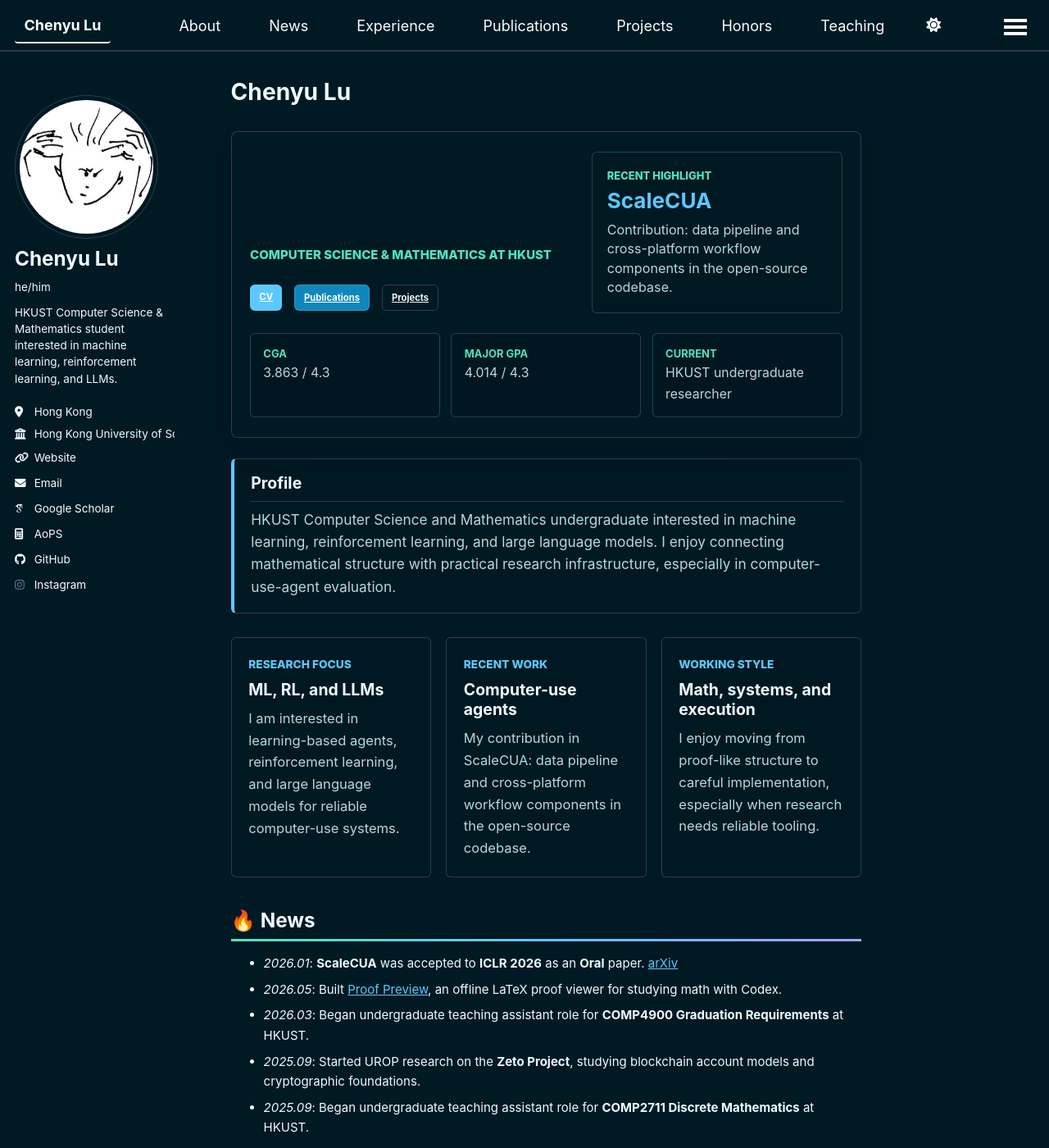
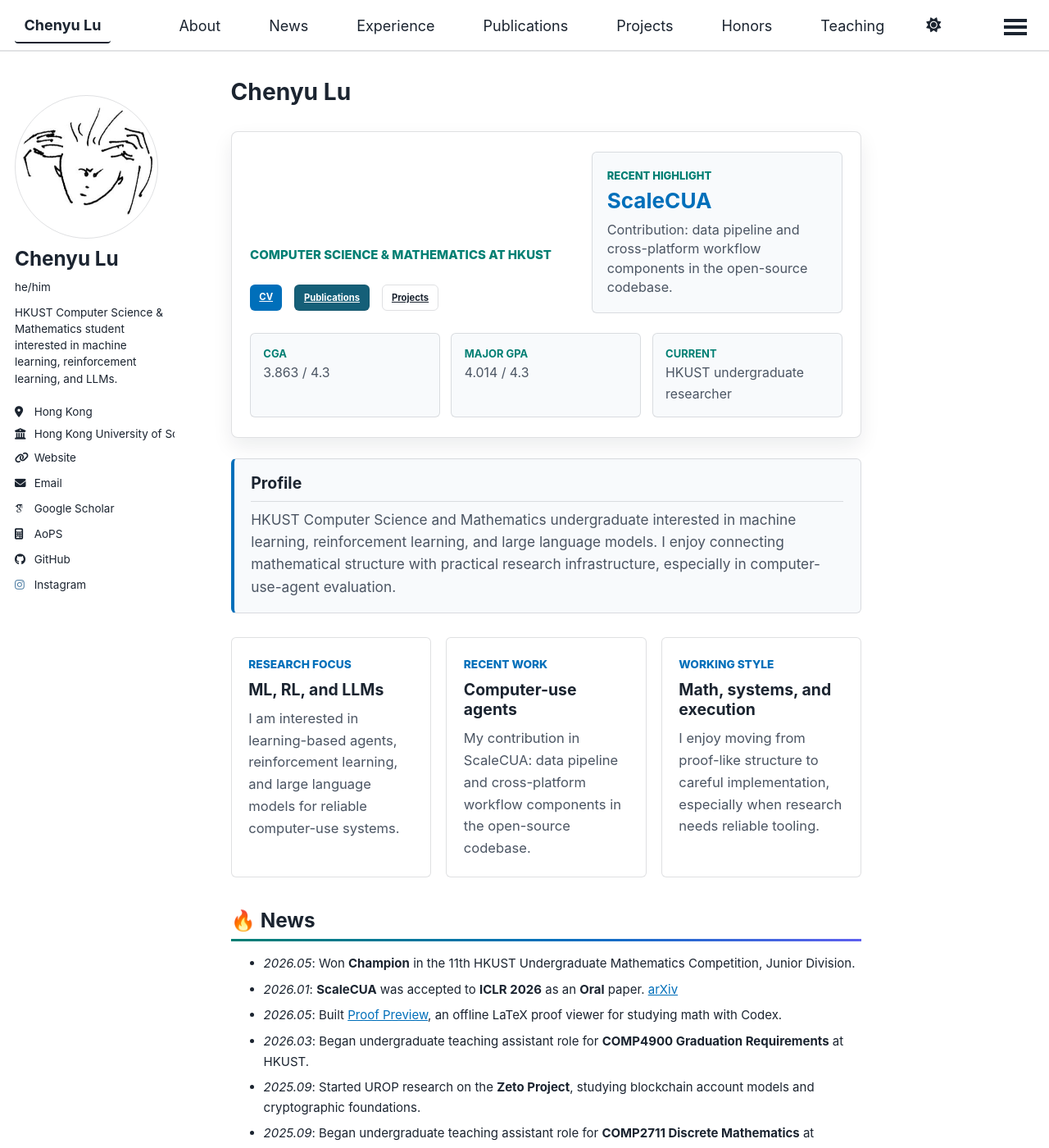
Before and after one commit to dylanluchenyu/dylanluchenyu.github.io, a Jekyll site: the page built from _pages/about.md, in a window 1280 px wide and 1400 px high. Shown: the whole window at 82% size. Built offline with Jekyll 4.4.1, drawn with Linux system fonts in a browser that asks for light colours; some web fonts are replaced; a script bundle is joined from its source files by our own code; library files that are not in the unit come from our copies; some of the changed text lies outside the part shown.

Commit message:
new honor

```diff
--- a/_data/cv.json
+++ b/_data/cv.json
@@ -145,6 +145,11 @@
   "awards": [
     {
       "title": "Champion, Junior Division",
+      "awarder": "11th HKUST Undergraduate Mathematics Competition",
+      "date": "2026-05"
+    },
+    {
+      "title": "Champion, Junior Division",
       "awarder": "10th HKUST Undergraduate Mathematics Competition",
       "date": "2025-04"
     },
--- a/_pages/about.md
+++ b/_pages/about.md
@@ -58,6 +58,7 @@ classes: wide
 
 # 🔥 News
 
+- *2026.05*: Won **Champion** in the 11th HKUST Undergraduate Mathematics Competition, Junior Division.
 - *2026.01*: **ScaleCUA** was accepted to **ICLR 2026** as an **Oral** paper. [arXiv](https://arxiv.org/abs/2509.15221)
 - *2026.05*: Built [Proof Preview](/project/proof-preview/), an offline LaTeX proof viewer for studying math with Codex.
 - *2026.03*: Began undergraduate teaching assistant role for **COMP4900 Graduation Requirements** at HKUST.
@@ -132,6 +133,7 @@ classes: wide
 
 # 🏆 Honors and Awards
 
+- **Champion**, 11th HKUST Undergraduate Mathematics Competition, Junior Division, May 2026.
 - **Champion**, 10th HKUST Undergraduate Mathematics Competition, Junior Division, Apr 2025.
 - **Dean's List**, Fall 2024, HKUST.
 - **Dean's List**, Spring 2025, HKUST.
--- a/_sass/layout/_custom.scss
+++ b/_sass/layout/_custom.scss
@@ -3,6 +3,57 @@
    ========================================================================== */
 
 :root {
+  --global-base-color: #007f73;
+  --global-bg-color: #ffffff;
+  --global-footer-bg-color: #ffffff;
+  --global-border-color: rgba(31, 41, 55, 0.14);
+  --global-dark-border-color: rgba(31, 41, 55, 0.28);
+  --global-code-background-color: #f5f7fa;
+  --global-code-text-color: #1f2937;
+  --global-fig-caption-color: #5f6b7a;
+  --global-link-color: #006fba;
+  --global-link-color-hover: #007f73;
+  --global-link-color-visited: #5d5fef;
+  --global-masthead-link-color: #1b2430;
+  --global-masthead-link-color-hover: #007f73;
+  --global-text-color: #1b2430;
+  --global-text-color-light: #4b5563;
+  --global-thead-color: #f1f5f9;
+  --global-toc-bg-color: #f8fafc;
+  --global-selection-bg-color: #cfe8ff;
+  --global-selection-text-color: #102030;
+  --academic-ink: #1b2430;
+  --academic-navy: #006fba;
+  --academic-navy-hover: #007f73;
+  --academic-coral: #5d5fef;
+  --academic-coral-deep: #5d5fef;
+  --academic-gold: #a16207;
+  --academic-gold-soft: #fff7e6;
+  --academic-teal: #007f73;
+  --academic-sky: #006fba;
+  --academic-warm-surface: #ffffff;
+  --academic-warm-panel: #f8fafc;
+  --academic-rule: rgba(31, 41, 55, 0.14);
+  --academic-muted: #4b5563;
+  --academic-shadow: 0 10px 24px rgba(15, 23, 42, 0.08);
+  --academic-body-bg: #ffffff;
+  --academic-hero-bg: #ffffff;
+  --academic-panel-bg: #f8fafc;
+  --academic-card-bg: #ffffff;
+  --academic-card-bg-hover: #f6f9fc;
+  --academic-stat-bg: #f8fafc;
+  --academic-nav-bg: rgba(255, 255, 255, 0.96);
+  --academic-nav-border: rgba(31, 41, 55, 0.12);
+  --academic-inverse-button-bg: #1f6f8b;
+  --academic-inverse-button-hover-bg: #155f78;
+}
+
+html {
+  scroll-behavior: smooth;
+  scroll-padding-top: 5rem;
+}
+
+html[data-theme="dark"] {
   --global-base-color: #2aa198;
   --global-bg-color: #001923;
   --global-footer-bg-color: #001923;
@@ -36,37 +87,25 @@
   --academic-rule: rgba(137, 210, 223, 0.24);
   --academic-muted: #b8d7db;
   --academic-shadow: 0 10px 24px rgba(0, 13, 20, 0.28);
-}
-
-html {
-  scroll-behavior: smooth;
-  scroll-padding-top: 5rem;
-}
-
-html[data-theme="dark"] {
-  --academic-ink: #eefbff;
-  --academic-navy: #5cc8ff;
-  --academic-navy-hover: #50e3c2;
-  --academic-coral: #7aa2ff;
-  --academic-coral-deep: #9aa8ff;
-  --academic-gold: #47d7ff;
-  --academic-gold-soft: #063443;
-  --academic-teal: #50e3c2;
-  --academic-sky: #5cc8ff;
-  --academic-warm-surface: #063443;
-  --academic-warm-panel: #001923;
-  --academic-rule: rgba(137, 210, 223, 0.24);
-  --academic-muted: #b8d7db;
-  --academic-shadow: 0 10px 24px rgba(0, 13, 20, 0.28);
+  --academic-body-bg: #001923;
+  --academic-hero-bg: rgba(0, 25, 35, 0.92);
+  --academic-panel-bg: rgba(0, 25, 35, 0.78);
+  --academic-card-bg: rgba(0, 25, 35, 0.74);
+  --academic-card-bg-hover: rgba(6, 52, 67, 0.82);
+  --academic-stat-bg: rgba(0, 25, 35, 0.7);
+  --academic-nav-bg: rgba(0, 25, 35, 0.92);
+  --academic-nav-border: rgba(137, 210, 223, 0.2);
+  --academic-inverse-button-bg: #0f6f9f;
+  --academic-inverse-button-hover-bg: #0f87bd;
 }
 
 body {
-  background: #001923;
+  background: var(--academic-body-bg);
   color: var(--academic-ink);
 }
 
 html[data-theme="dark"] body {
-  background: #001923;
+  background: var(--academic-body-bg);
 }
 
 .page__footer {
@@ -119,7 +158,7 @@ html[data-theme="dark"] body {
 .profile-block {
   margin: 0 0 1.6rem;
   padding: 1rem 1.15rem;
-  background: rgba(0, 25, 35, 0.78);
+  background: var(--academic-panel-bg);
   border: 1px solid var(--academic-rule);
   border-left: 4px solid var(--academic-sky);
   border-radius: 6px;
@@ -145,8 +184,8 @@ html[data-theme="dark"] body {
   margin: 0 0 1.35rem;
   padding: 1.35rem 1.25rem;
   overflow: hidden;
-  background: rgba(0, 25, 35, 0.92);
-  border: 1px solid rgba(137, 210, 223, 0.24);
+  background: var(--academic-hero-bg);
+  border: 1px solid var(--academic-rule);
   border-radius: 8px;
   box-shadow: var(--academic-shadow);
 
@@ -214,7 +253,7 @@ html[data-theme="dark"] body {
 
 .landing-links .btn--inverse {
   color: #ffffff !important;
-  background: #0f6f9f !important;
+  background: var(--academic-inverse-button-bg) !important;
   box-shadow: none;
 }
 
@@ -223,7 +262,7 @@ html[data-theme="dark"] body {
 .landing-links .btn--inverse:hover,
 .landing-links .btn--inverse:focus {
   color: #ffffff !important;
-  background: #0f87bd !important;
+  background: var(--academic-inverse-button-hover-bg) !important;
 }
 
 .btn--light-outline {
@@ -234,7 +273,7 @@ html[data-theme="dark"] body {
 
 .landing-note {
   padding: 1rem;
-  background: rgba(0, 25, 35, 0.82);
+  background: var(--academic-panel-bg);
   border: 1px solid var(--academic-rule);
   border-radius: 6px;
   box-shadow: none;
@@ -278,7 +317,7 @@ html[data-theme="dark"] body {
     min-width: 0;
     padding: 0.8rem 0.85rem;
     color: var(--academic-muted);
-    background: rgba(0, 25, 35, 0.7);
+    background: var(--academic-stat-bg);
     border: 1px solid var(--academic-rule);
     border-radius: 6px;
     font-size: 0.88rem;
@@ -311,7 +350,7 @@ html[data-theme="dark"] .landing-stats span {
   position: relative;
   overflow: hidden;
   padding: 1.15rem;
-  background: rgba(0, 25, 35, 0.74);
+  background: var(--academic-card-bg);
   border: 1px solid var(--academic-rule);
   border-radius: 6px;
   box-shadow: none;
@@ -322,7 +361,7 @@ html[data-theme="dark"] .landing-stats span {
   }
 
   &:hover {
-    background: rgba(6, 52, 67, 0.82);
+    background: var(--academic-card-bg-hover);
     border-color: var(--global-dark-border-color);
   }
 
@@ -389,17 +428,17 @@ html[data-theme="dark"] .landing-stats span {
 }
 
 .greedy-nav {
-  background: rgba(0, 25, 35, 0.92) !important;
+  background: var(--academic-nav-bg) !important;
 }
 
 .masthead {
-  background: rgba(0, 25, 35, 0.92) !important;
-  border-bottom: 1px solid rgba(137, 210, 223, 0.2);
+  background: var(--academic-nav-bg) !important;
+  border-bottom: 1px solid var(--academic-nav-border);
 }
 
 .masthead__menu-item.selected a,
 .masthead__menu-item--lg a {
-  color: #ffffff !important;
+  color: var(--global-masthead-link-color) !important;
 }
 
 .author__content .author__name {
@@ -420,7 +459,7 @@ html[data-theme="dark"] .landing-stats span {
   gap: 1.15em;
   margin: 1em 0;
   padding: 1rem 1.05rem;
-  background: rgba(0, 25, 35, 0.74);
+  background: var(--academic-card-bg);
   border: 1px solid var(--academic-rule);
   border-left: 4px solid var(--academic-sky);
   border-radius: 6px;
@@ -429,7 +468,7 @@ html[data-theme="dark"] .landing-stats span {
 }
 
 .paper-box:hover {
-  background: rgba(6, 52, 67, 0.82);
+  background: var(--academic-card-bg-hover);
   border-color: var(--global-dark-border-color);
 }
 
@@ -524,7 +563,7 @@ html[data-theme="dark"] .landing-stats span {
 
   &:hover {
     transform: none;
-    background: rgba(7, 54, 66, 0.82);
+    background: var(--academic-card-bg-hover);
     border-color: var(--academic-rule);
   }
 }
```
Also changed, not shown: _pages/cv.md (+1 -0 lines), 2 other files.
